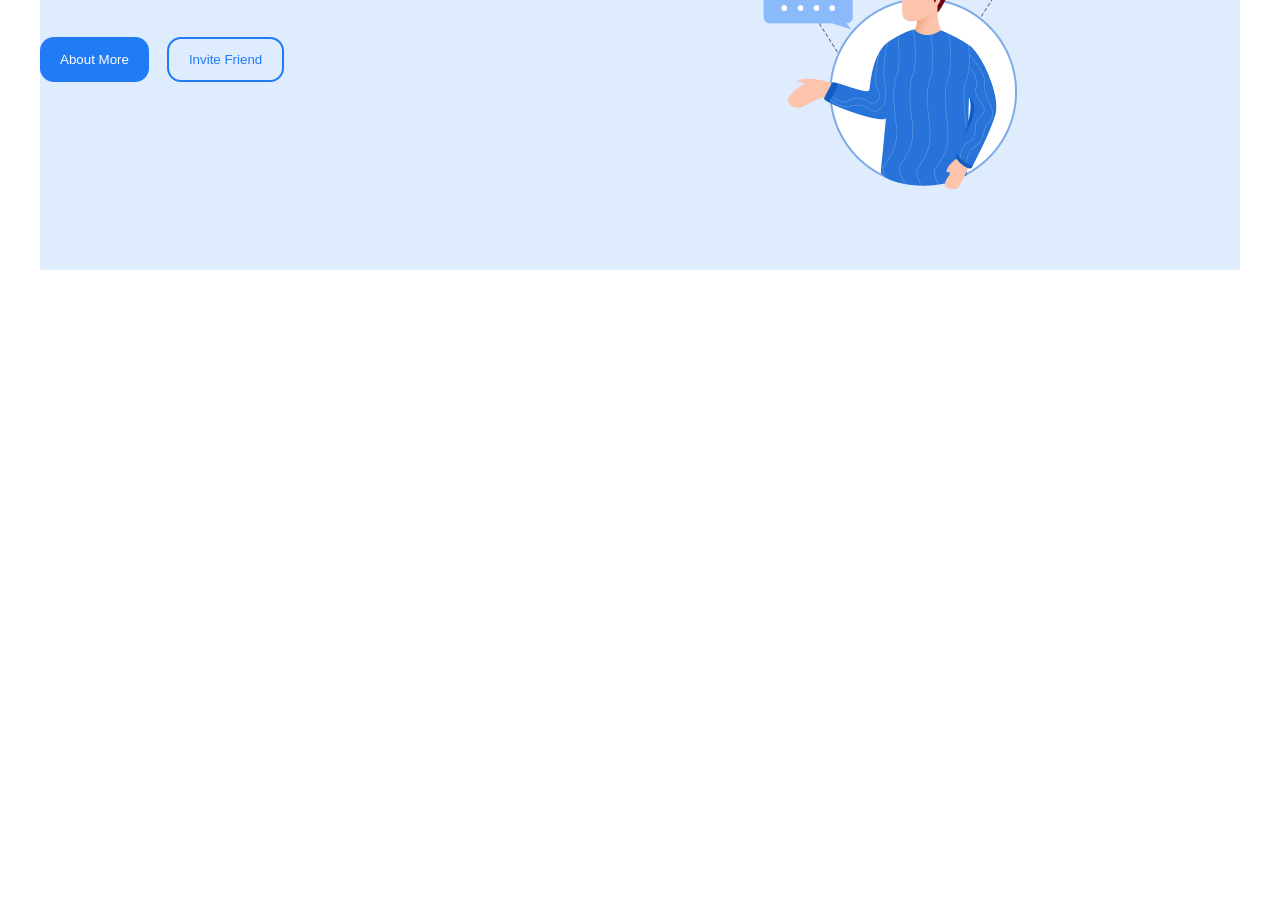
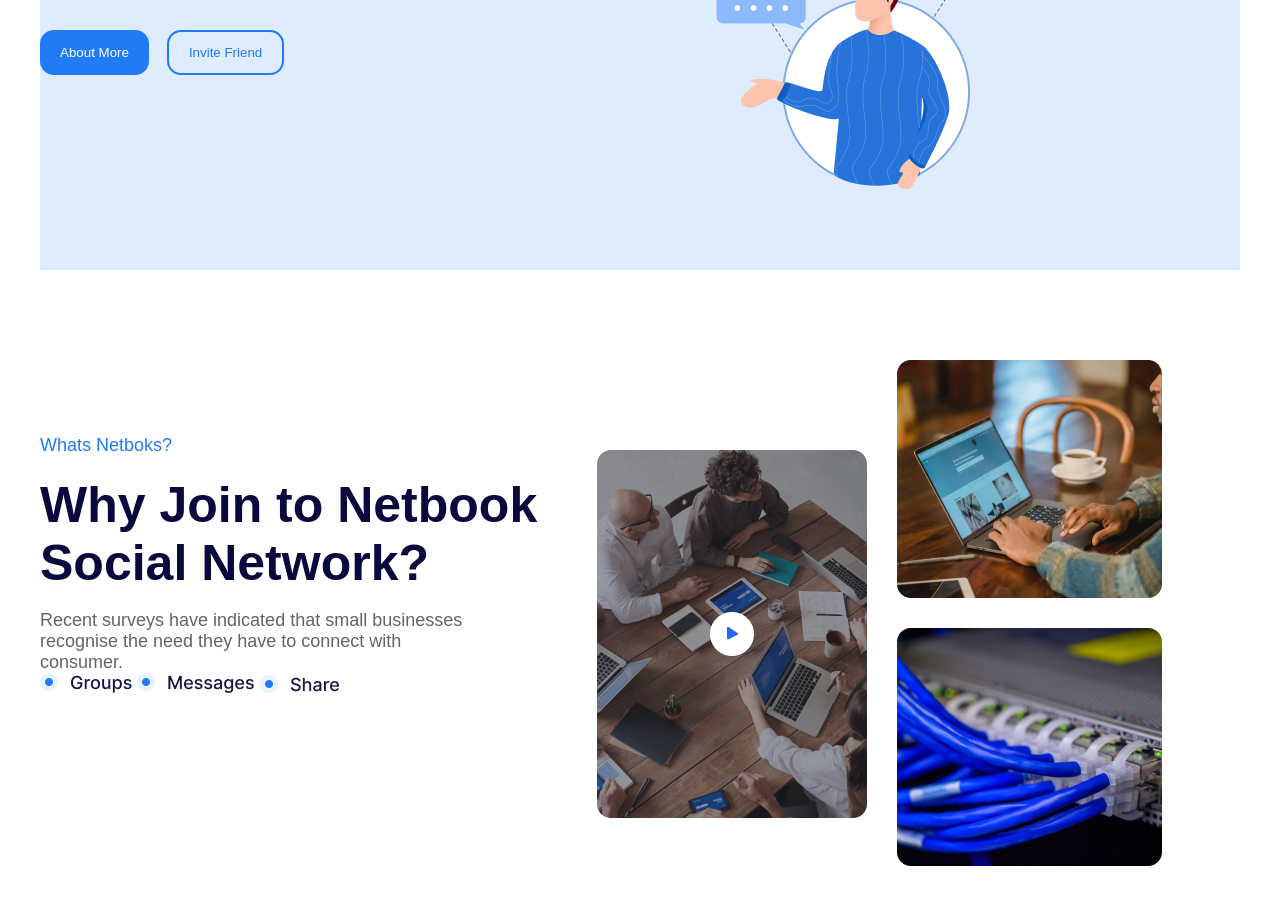
Before and after one commit to benshojonov/Home-work-5, a plain HTML site: page index.html in a window 1280 px wide. Shown: the part 510-1411 px from the top of the page. Before the commit the page ends 800 px from the top, so only its background shows below. Drawn offline with Linux system fonts and the light colour scheme.

Commit message:
section2

```diff
--- a/index.html
+++ b/index.html
@@ -41,5 +41,22 @@
     <img src="./images/Iamge.png" alt="">
 </div>
 
+<div class="section2">
+    <div class="left2">
+        <p class="pp">Whats Netboks?</p>
+        <h2 class="h2">Why Join to Netbook <br>Social Network?</h2>
+        <p class="p2">Recent surveys have indicated that small businesses <br> recognise the need they have to connect with <br> consumer.</p>
+        <img class="ing" src="./images/Groups.png" alt="">
+        <img src="./images/Messages.png" alt="">
+        <img src="./images/Share.png" alt="">
+    </div>
+    <div class="right2">
+        <img class="ing2" src="./images/Image (4).png" alt="">
+        <div class="photo" >
+            <img src="./images/Image (5).png" alt="">
+            <img src="./images/Image (6).png" alt="">
+        </div>
+    </div>
+</div>
 </body>
 </html>
--- a/style.css
+++ b/style.css
@@ -75,7 +75,7 @@ hr{
     font-size: 12px;
 }
 .h2{
-    font-size: 56px;
+    font-size: 50px;
     color: #0A093D;
     margin-top: 20px;
     margin-bottom: 18px;
@@ -84,3 +84,36 @@ hr{
     font-size: 18px;
     color: #656464;
 }
+.section2{
+    margin: auto;
+    max-width: 1200px;
+    display: flex;
+    margin-top: 90px;
+    gap: 60px;
+    margin-bottom: 35px;
+}
+.right2{
+    display: flex;
+    gap: 30px;
+}
+.photo{
+    display: flex;
+    flex-direction: column;
+    gap: 30px;
+}
+.left2{
+    margin-top: 75px;
+}
+.pp{
+    color: #217BF4;
+    font-size: 18px;
+}
+.ing{
+    display: inline-block;
+}
+
+.ing2{
+    width: 270px;
+    height: 368px;
+    margin-top: 90px;
+}
```
Also changed, not shown: images/Groups.png (added), images/Image (4).png (added), images/Image (5).png (added), images/Image (6).png (added), images/Messages.png (added), images/Share.png (added).
